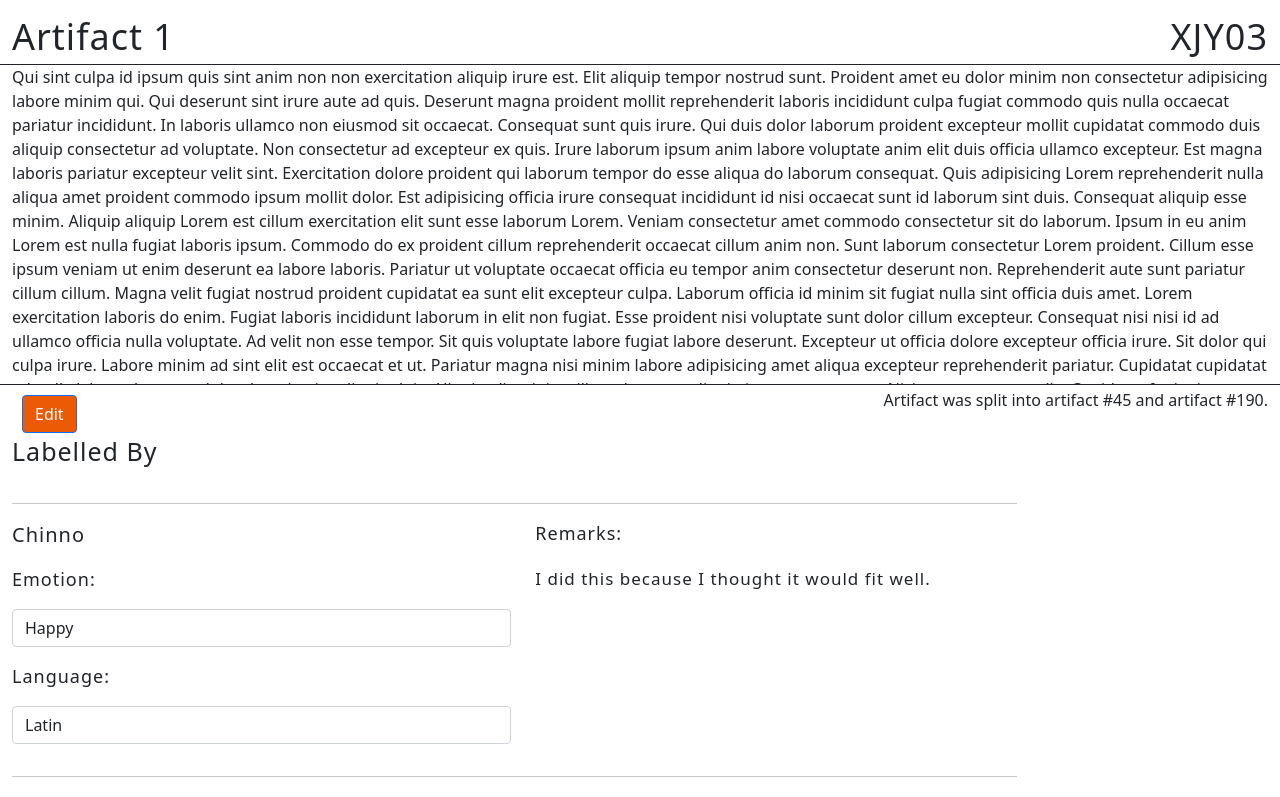
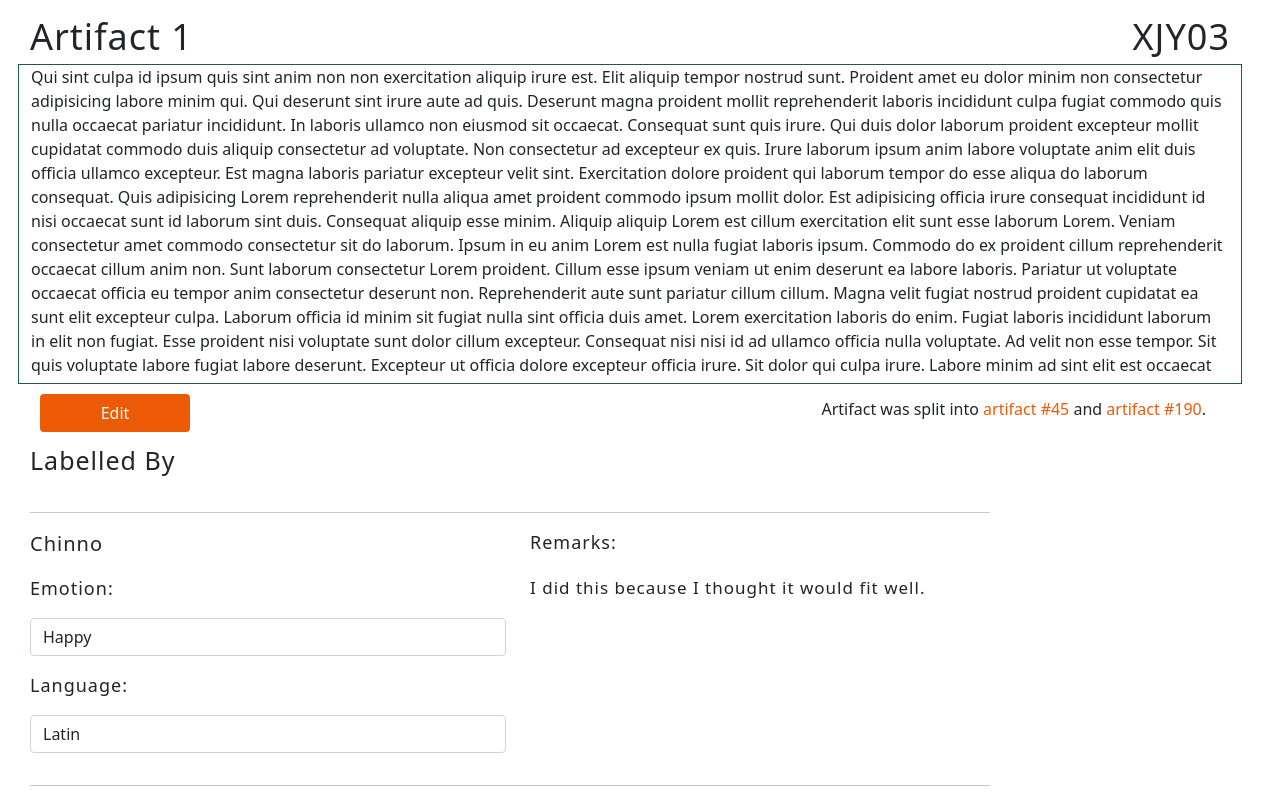
Before and after one commit to muctadir/lama, an Angular app in the folder frontend/: page /singleartifact in a window 1280 px wide. Shown: the top 797 px of the page. Built offline with nearby package versions, Linux system fonts and the light colour scheme.

Commit message:
Layout update: Added Scroll Bars

```diff
--- a/frontend/src/app/single-artifact-view/single-artifact-view.component.html
+++ b/frontend/src/app/single-artifact-view/single-artifact-view.component.html
@@ -18,20 +18,18 @@
         <div class = "artifactContainer" id="artifactContainer">
             <p>{{ artifact }}</p>
         </div>
-
+        <div class="row" id="editButtonRow">
             <!-- Edit Button -->
             <div class="col-6">
-            <div class="form-group" id="editButton">
-                <button class="btn btn-primary float-start" (click)="notImplemented()" style="margin-left:10px;">Edit</button>
-            </div>
-
+                <button class="btn btn-primary float-start" (click)="notImplemented()" style="margin-left:10px;" id="editButton">Edit</button>
             </div>
 
             <!-- previous artifacts that it was split from, if any -->
             <div class="col-6" id="names">
                 <p class="float-end">
-                Artifact was split into artifact #45 and artifact #190.
+                    Artifact was split into <span id="split1">artifact #45</span> and <span id="split2">artifact #190</span>.
                 </p>
+            </div>
         </div>
     </div>
 
@@ -47,7 +45,8 @@
         </div>
 
         <!--User Labels-->
-        <div class="col-sm-12">
+        <div class="allUserLabels">
+            <div class="col-12">
                 <!--User + labels given per label type + Remark-->
                 <div *ngFor = "let userLabel of userLabels">
                     <div class="row">
@@ -100,3 +99,4 @@
             </div>
         </div>
     </div>
+</div>
--- a/frontend/src/app/single-artifact-view/single-artifact-view.component.scss
+++ b/frontend/src/app/single-artifact-view/single-artifact-view.component.scss
@@ -1,6 +1,6 @@
 #pageTitle {
     padding-top: 10px;
-    border-bottom: 1px;
+    border-bottom: 0px;
     border-bottom-style: solid;
 }
 
@@ -34,8 +34,10 @@
 
 .artifactContainer {
     max-height: 25vh;
-    border-bottom: 1px;
-    border-bottom-style: solid;
+    border: 1px;
+    border: solid;
+    border-color: #1C5858;
+    border-width: thin;
 }
 
 div.artifactContainer{
@@ -64,8 +66,11 @@ div.artifactContainer{
     background: #38474e;
     border-radius: 10px;
 }
-
-
+//"Labelled by" section
+div.allUserLabels{
+    height: 50vh;
+    overflow-y: scroll
+}
 /*TODO: For some reason the variable defined in the root stylesheet is not working*/
 .labelTypeDescription {
     border-left: 2px solid #ed5a06;
@@ -80,9 +85,10 @@ div.artifactContainer{
 }
 
 #body{
-    margin: 0;
-     height: 100%;
-    overflow: hidden;
+    margin: 0px;
+    height: 100%;
+    padding-left: 30px;
+    padding-right: 50px;
 }
 
 #remark{
@@ -90,6 +96,12 @@ div.artifactContainer{
 }
 
 #editButton{
+    padding-top: 5px;
+    height: 38px;
+    width: 150px;
+    border: none;
+}
+#editButtonRow{
     padding-top: 10px;
 }
 #artifactIdentifier{
@@ -120,3 +132,6 @@ div.artifactContainer{
     letter-spacing: 1px;
     font-weight: 500;
 }
+#split1, #split2{
+    color: #ed5a06;
+}
```
Lines whose indentation alone changed are shown as unchanged.
